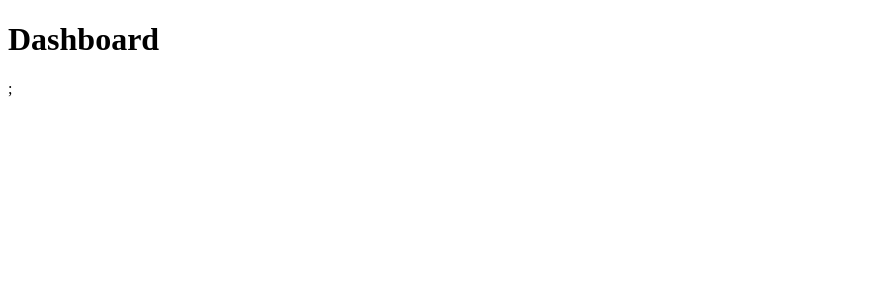
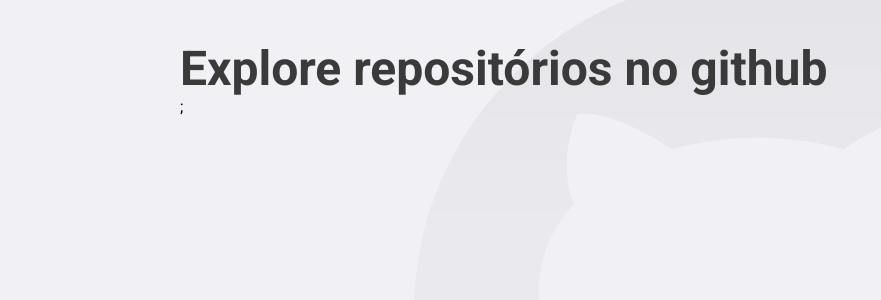
Before and after one commit to WelissonLuca/github-explorer, a React (Create React App) app: page / in a window 1280 px wide. Shown: the top 300 px of the page, without its empty margins (0-881 px from the left). Built offline with nearby package versions, Linux system fonts and the light colour scheme.

Commit message:
feat: add title in Dashboard and backgroun

```diff
--- a/public/index.html
+++ b/public/index.html
@@ -5,6 +5,9 @@
     <meta name="viewport" content="width=device-width, initial-scale=1" />
     <meta name="theme-color" content="#3a3a3a" />
     <title>Github Explorer</title>
+    <link rel="preconnect" href="https://fonts.googleapis.com">
+<link rel="preconnect" href="https://fonts.gstatic.com" crossorigin>
+<link href="https://fonts.googleapis.com/css2?family=Roboto:wght@300;400;700&display=swap" rel="stylesheet">
   </head>
   <body>
     <noscript>You need to enable JavaScript to run this app.</noscript>
--- a/src/App.tsx
+++ b/src/App.tsx
@@ -1,12 +1,16 @@
 import React from 'react';
 import { BrowserRouter } from 'react-router-dom';
+import GlobalStyle from './styles/global';
 
 import Routes from './routes';
 
 const App: React.FC = () => (
-  <BrowserRouter>
-    <Routes />;
-  </BrowserRouter>
+  <>
+    <BrowserRouter>
+      <Routes />;
+    </BrowserRouter>
+    <GlobalStyle />
+  </>
 );
 
 export default App;
--- a/src/pages/Dashboard/index.tsx
+++ b/src/pages/Dashboard/index.tsx
@@ -1,7 +1,8 @@
 import React from 'react';
+import { Title } from './style';
 
 const Dashboard: React.FC = () => {
-  return <h1>Dashboard</h1>;
+  return <Title>Explore repositórios no github</Title>;
 };
 
 export default Dashboard;
--- /dev/null
+++ b/src/pages/Dashboard/style.ts
@@ -0,0 +1,6 @@
+import styled from 'styled-components';
+
+export const Title = styled.h1`
+  font-size: 48px;
+  color: #3a3a3a;
+`;
--- /dev/null
+++ b/src/styles/global.ts
@@ -0,0 +1,31 @@
+import { createGlobalStyle } from 'styled-components';
+import githubBackground from '../assets/background-github.svg';
+
+export default createGlobalStyle`
+*{
+  margin: 0;
+  padding: 0;
+  box-sizing: border-box;
+  outline: 0;
+}
+
+
+body{
+  background: #F0F0F5 url(${githubBackground}) no-repeat 70%  top;
+  -webkit-font-smoothing: antialiased;
+}
+
+body, input, button{
+  font: 16px Roboto, sans-serif;
+}
+
+#root {
+  max-width: 960px;
+  margin: 0 auto;
+  padding: 40px 20px;
+}
+
+button{
+  cursor: pointer;
+}
+`;
```
Also changed, not shown: src/assets/background-github.svg (added), src/assets/logo.svg (added).
